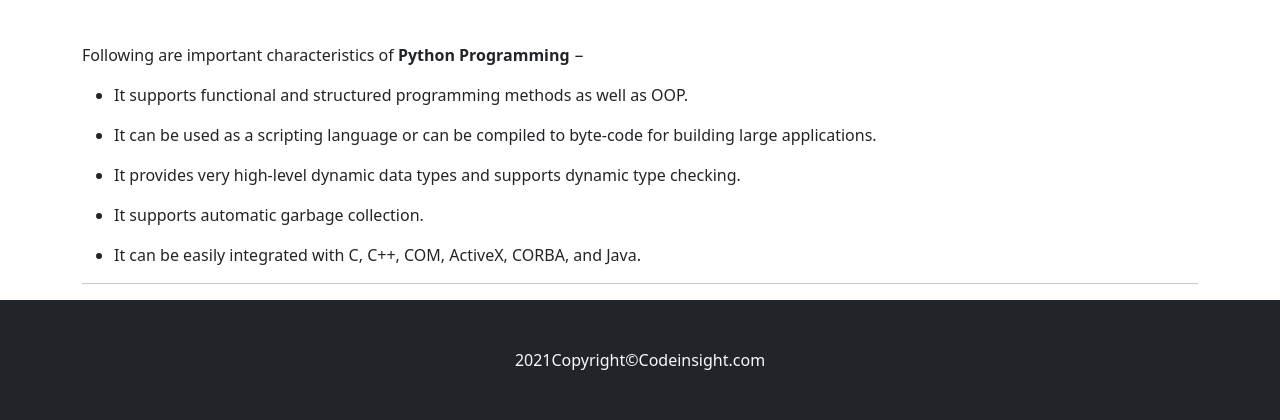
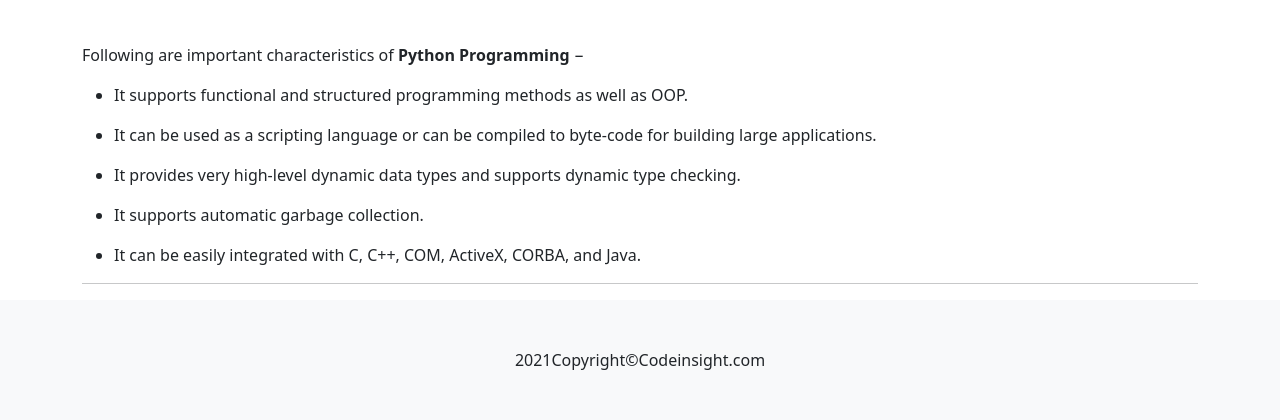
Before and after one commit to Manokamnasingh1/codeinsight21, a Django app: a page that uses templates/base.html in a window 1280 px wide. Shown: the part 664-1084 px from the top of the page. Run offline with Django 3.2, Linux system fonts and the light colour scheme; data comes from the database, SQL or seed files in the repository.

Commit message:
Update base.html

```diff
--- a/templates/base.html
+++ b/templates/base.html
@@ -192,7 +192,7 @@
 
     {% block body %}
     {% endblock body %}
-    <footer class="text-center py-5 text-light bg-dark">2021Copyright&copy;Codeinsight.com</footer>
+    <footer class="text-center py-5 text-dark bg-light">2021Copyright&copy;Codeinsight.com</footer>
     <!-- Optional JavaScript; choose one of the two! -->
 
     <!-- Option 1: Bootstrap Bundle with Popper -->
```
